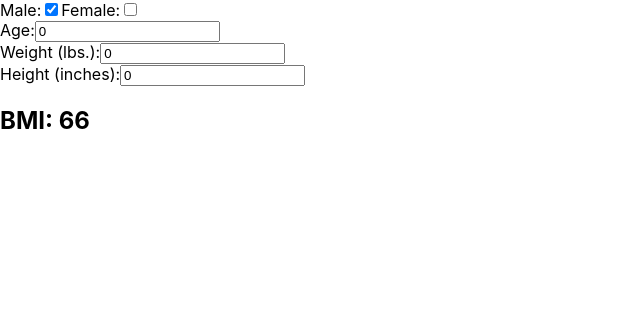
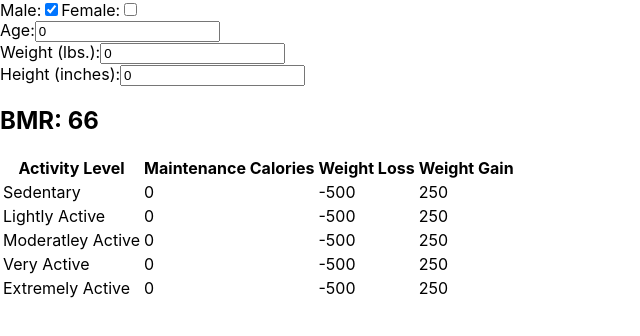
Before and after one commit to fjohnsoniii/calorie-calculator, a React (Create React App) app: page / in a window 1280 px wide. Shown: the top 336 px of the page, without its empty margins (0-640 px from the left). Built offline with nearby package versions, Linux system fonts and the light colour scheme.

Commit message:
Corrected spelling error 'BMI' to 'BMR' and added table with additional calorie info.

```diff
--- a/src/App.js
+++ b/src/App.js
@@ -1,10 +1,10 @@
 import logo from './logo.svg';
 import './App.css';
-import {BMICalculator} from './Components/BMICalculator';
+import {BMRCalculator} from './Components/BMRCalculator';
 
 function App() {
   return (
-    <BMICalculator/>
+    <BMRCalculator/>
   );
 }
 
--- a/src/Components/BMICalculator.js
+++ /dev/null
@@ -1,61 +0,0 @@
-import React, {useState} from 'react';
-
-export const BMICalculator = () => {
-
-    const [state, setState] = useState({
-        age: 0,
-        weight: 0,
-        height: 0,
-        BMI: 0
-    });
-    const[isMaleChecked, setIsMaleChecked] = useState(false);
-    const[isFemaleChecked, setIsFemaleChecked] = useState(false);
-    const maleBMIFormula = 66 + (6.23 * state.weight) + (12.7 * state.height) - (6.8 * state.age);
-    const femaleBMIFormula = 655 + (4.35 * state.weight) + (4.7 * state.height) - (4.7 * state.age);
-
-    const handleChange = (e) => {
-        setState({...state, [e.target.name]: e.target.value});
-    }
-
-    const toggleChecked = () => {
-        setIsMaleChecked(!isMaleChecked);
-        setIsFemaleChecked(!isFemaleChecked);
-    }
-
-    const CalculateCalories = () => {
-        if (!isMaleChecked) {
-            state.BMI = maleBMIFormula;
-            {console.log(state)};
-            return <div><h2>BMI: {state.BMI.toFixed(0)}</h2></div>
-        } else {
-            state.BMI = femaleBMIFormula;
-            {console.log(state)};
-            return <div><h2>BMI: {state.BMI.toFixed(0)}</h2></div>
-        }
-
-    }
-
-    return (
-        <div className="bmi-form-container">
-            <div className="bmi-form">
-                <form className="bmi-form-group">
-                    <label htmlFor="male">Male:</label>
-                    <input type="checkbox" className="male-checkbox" name="male" checked={!isMaleChecked} onChange={toggleChecked}/>
-                    <label htmlFor="female">Female:</label>
-                    <input type="checkbox" className="female-checkbox" name="female" checked={isFemaleChecked} onChange={toggleChecked}/>
-                    <br></br>
-                    <label htmlFor="age">Age:</label>
-                    <input type="number" className="age-input" placeholder="Age in years" name="age" value={state.age} onChange={handleChange} required/>
-                    <br></br>
-                    <label htmlFor="weight">Weight (lbs.):</label>
-                    <input type="number" className="weight-input" placeholder="Weight in lbs." name="weight" value={state.weight} onChange={handleChange} required/>
-                    <br></br>
-                    <label htmlFor="height">Height (inches):</label>
-                    <input type="number" className="height-input" placeholder="Height in inches" name="height" value={state.height} onChange={handleChange} required/>
-                    <br></br>
-                </form>
-            </div>
-            <CalculateCalories/>
-        </div>
-    );
-}
--- /dev/null
+++ b/src/Components/BMRCalculator.js
@@ -0,0 +1,110 @@
+import React, {useState, useEffect} from 'react';
+
+export const BMRCalculator = () => {
+
+    const [state, setState] = useState({
+        age: 0,
+        weight: 0,
+        height: 0,
+        BMR: 0
+    });
+    const[isMaleChecked, setIsMaleChecked] = useState(false);
+    const[isFemaleChecked, setIsFemaleChecked] = useState(false);
+    const maleBMRFormula = 66 + (6.23 * state.weight) + (12.7 * state.height) - (6.8 * state.age);
+    const femaleBMRFormula = 655 + (4.35 * state.weight) + (4.7 * state.height) - (4.7 * state.age);
+    const sedentaryCals = state.BMR * 1.2;
+    const lightlyActiveCals = state.BMR * 1.375;
+    const moderatelyActiveCals = state.BMR * 1.55;
+    const veryActiveCals = state.BMR * 1.7;
+    const extremelyActiveCals = state.BMR * 1.9;
+
+    const handleChange = (e) => {
+        setState({...state, [e.target.name]: e.target.value});
+    }
+
+    const toggleChecked = () => {
+        setIsMaleChecked(!isMaleChecked);
+        setIsFemaleChecked(!isFemaleChecked);
+    }
+
+    const CalculateCalories = () => {
+        if (!isMaleChecked) {
+            state.BMR = maleBMRFormula;
+            {console.log(state)};
+            return <div><h2>BMR: {state.BMR.toFixed(0)}</h2></div>
+        } else {
+            state.BMR = femaleBMRFormula;
+            {console.log(state)};
+            return <div><h2>BMR: {state.BMR.toFixed(0)}</h2></div>
+        }
+
+    }
+
+    return (
+        <div className="bmr-calculator-container">
+            <div className="bmr-form-container">
+                <form className="bmr-form">
+                    <label htmlFor="male">Male:</label>
+                    <input type="checkbox" className="male-checkbox" name="male" checked={!isMaleChecked} onChange={toggleChecked}/>
+                    <label htmlFor="female">Female:</label>
+                    <input type="checkbox" className="female-checkbox" name="female" checked={isFemaleChecked} onChange={toggleChecked}/>
+                    <br></br>
+                    <label htmlFor="age">Age:</label>
+                    <input type="number" className="age-input" placeholder="Age in years" name="age" value={state.age} onChange={handleChange} required/>
+                    <br></br>
+                    <label htmlFor="weight">Weight (lbs.):</label>
+                    <input type="number" className="weight-input" placeholder="Weight in lbs." name="weight" value={state.weight} onChange={handleChange} required/>
+                    <br></br>
+                    <label htmlFor="height">Height (inches):</label>
+                    <input type="number" className="height-input" placeholder="Height in inches" name="height" value={state.height} onChange={handleChange} required/>
+                    <br></br>
+                </form>
+            </div>
+            <CalculateCalories/>
+            <div className="calorie-table-container">
+                <table className="calorie-table">
+                    <thead>
+                        <tr>
+                            <th>Activity Level</th>
+                            <th>Maintenance Calories</th>
+                            <th>Weight Loss</th>
+                            <th>Weight Gain</th>
+                        </tr>
+                    </thead>
+                    <tbody>
+                        <tr>
+                            <td>Sedentary</td>
+                            <td>{sedentaryCals}</td>
+                            <td>{sedentaryCals - 500}</td>
+                            <td>{sedentaryCals + 250}</td>
+                        </tr>
+                        <tr>
+                            <td>Lightly Active</td>
+                            <td>{lightlyActiveCals}</td>
+                            <td>{lightlyActiveCals - 500}</td>
+                            <td>{lightlyActiveCals + 250}</td>
+                        </tr>
+                        <tr>
+                            <td>Moderatley Active</td>
+                            <td>{moderatelyActiveCals}</td>
+                            <td>{moderatelyActiveCals - 500}</td>
+                            <td>{moderatelyActiveCals + 250}</td>
+                        </tr>
+                        <tr>
+                            <td>Very Active</td>
+                            <td>{veryActiveCals}</td>
+                            <td>{veryActiveCals - 500}</td>
+                            <td>{veryActiveCals + 250}</td>
+                        </tr>
+                        <tr>
+                            <td>Extremely Active</td>
+                            <td>{extremelyActiveCals}</td>
+                            <td>{extremelyActiveCals - 500}</td>
+                            <td>{extremelyActiveCals + 250}</td>
+                        </tr>
+                    </tbody>
+                </table>
+            </div>
+        </div>
+    );
+}
```
